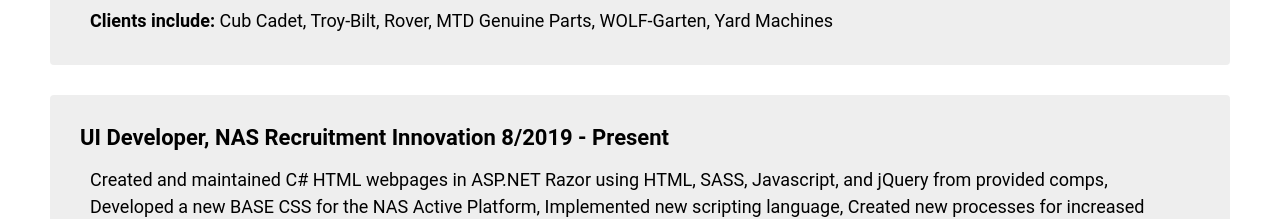
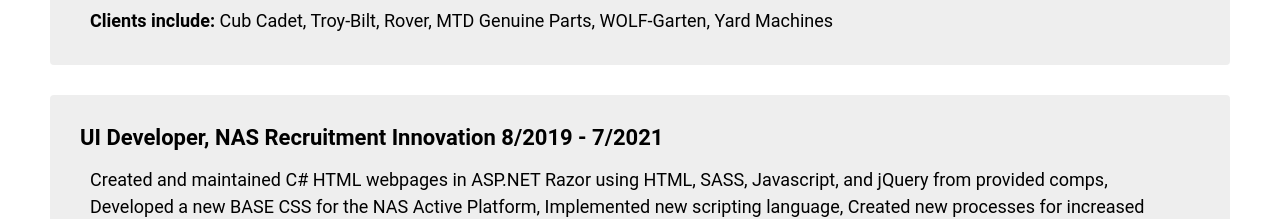
Before and after one commit to theckeler/consume, a Next.js app: page /about in a window 1280 px wide. Shown: the part 1960-2179 px from the top of the page. Built offline with nearby package versions, Linux system fonts and the light colour scheme.

Commit message:
adding mtd

```diff
--- a/pages/about/index.js
+++ b/pages/about/index.js
@@ -140,7 +140,7 @@
                     </ul>
 
                     <ul>
-                        <li className={styles.title}>UI Developer, NAS Recruitment Innovation 8/2019 - Present</li>
+                        <li className={styles.title}>UI Developer, NAS Recruitment Innovation 8/2019 - 7/2021</li>
                         <li>
                             <p>Created and maintained C# HTML webpages in ASP.NET Razor using HTML, SASS, Javascript, and jQuery from provided comps, Developed a new BASE CSS for the NAS Active Platform, Implemented new scripting language, Created new processes for increased efficiency, <strong>Awarded Q4 2020 Employee of the Quarter.</strong></p>
                             <p><strong>Clients include:</strong> Bahama Breeze, BigLots, Cinemark, Cheddar’s Scratch Kitchen, Clarivate, Darden SRG, DentWizard, Longhorn Steakhouse, Olive Garden, OU Medicine, Papa John’s, Red Lobster, ROSS, United Rentals, Value City Furniture</p>
```
